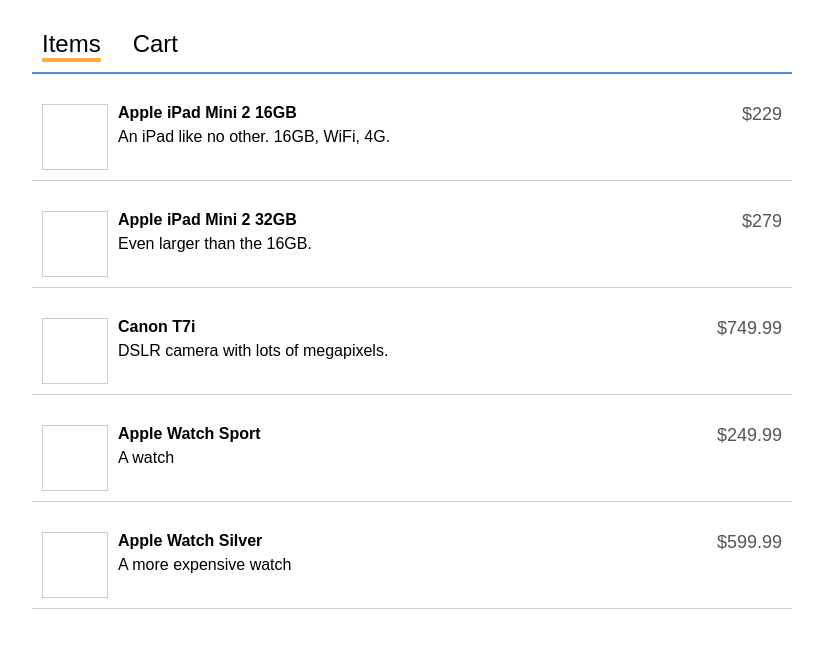
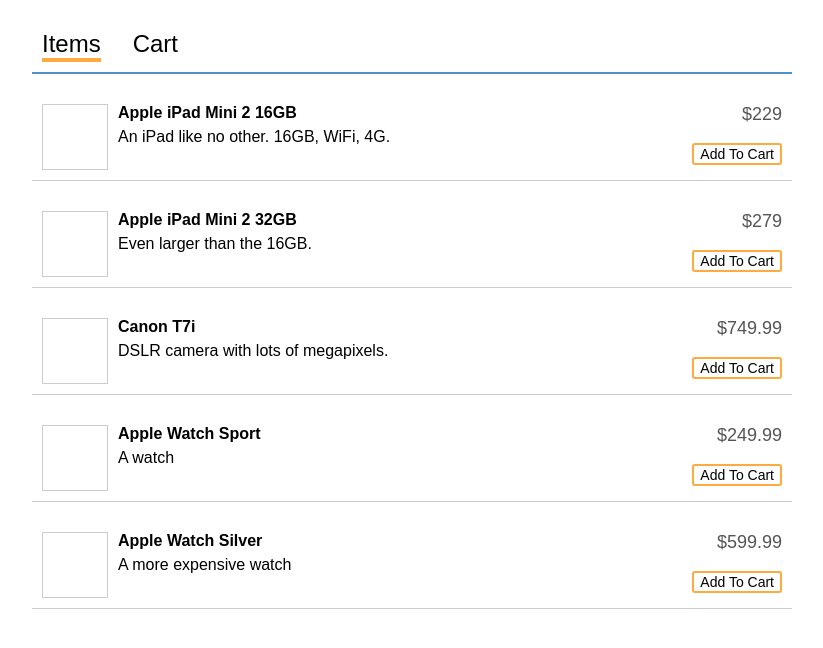
Before and after one commit to mengdage/shopper, a React (Create React App) app: page / in a window 1280 px wide. Shown: the top 648 px of the page, without its empty margins (228-1051 px from the left). Built offline with nearby package versions, Linux system fonts and the light colour scheme; the HTML template or start-up script is replaced by a standard one.

Commit message:
pass in a AddToCart button to the Item component

```diff
--- a/src/ItemPage.js
+++ b/src/ItemPage.js
@@ -11,8 +11,12 @@
         items.map(item => (
           <li key={item.id} className='itempage-item'>
             <Item item={item}
-              onAddToCart={()=>onAddToCart(item)}
-            />
+            >
+              <button
+                onClick={()=>onAddToCart(item)}
+                className='item-addToCart'
+              >Add To Cart</button>
+              </Item>
           </li>
         ))
       }
```
